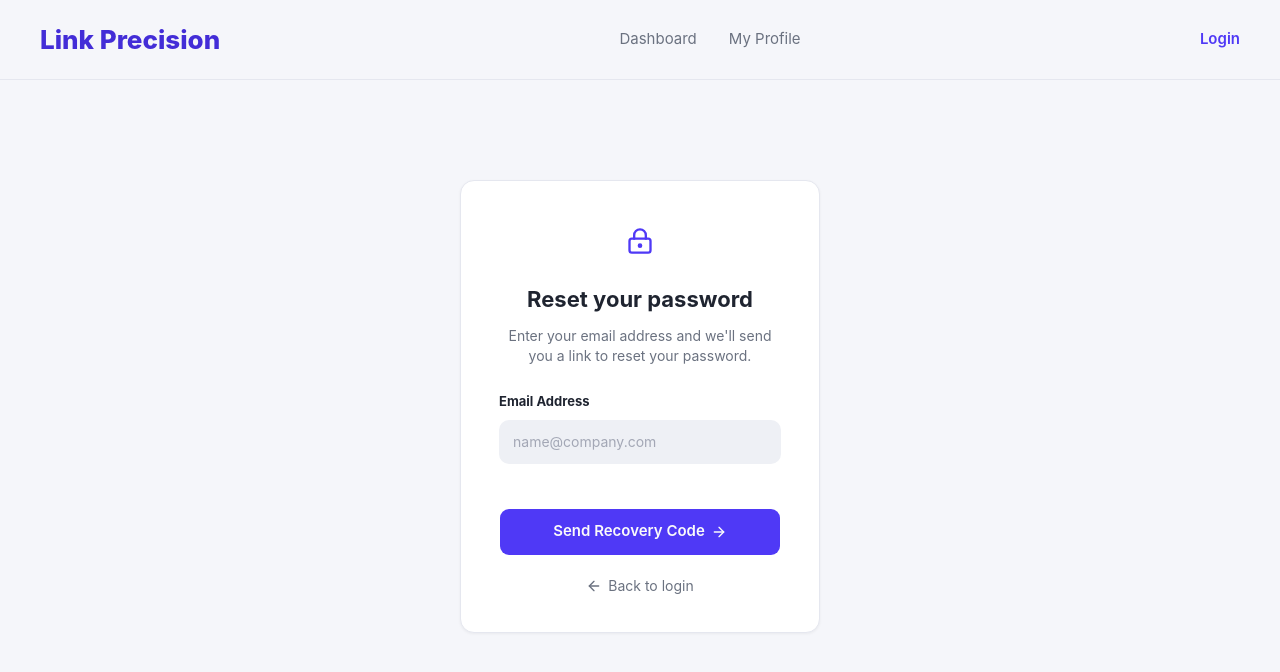
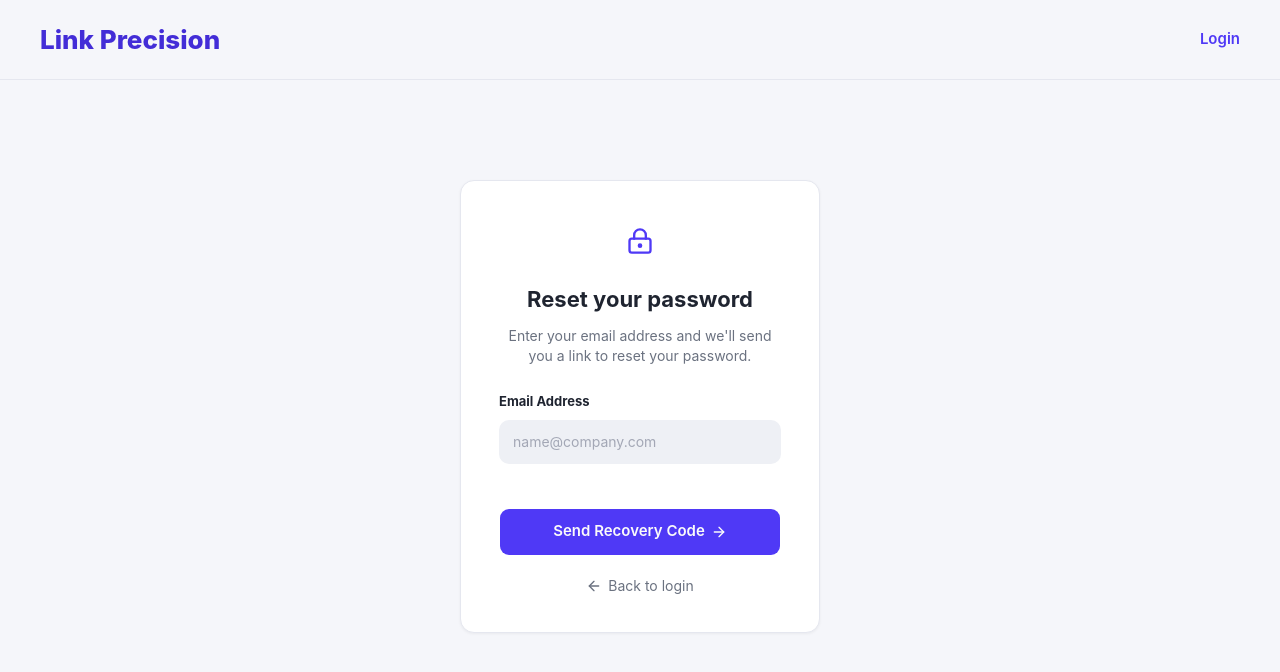
Before and after one commit to PedroPimpao/url-shortener-frontend, a Next.js app: page /forgot-password in a window 1280 px wide. Shown: the top 672 px of the page. Built offline with nearby package versions, Linux system fonts and the light colour scheme; no server answers.

Commit message:
fix(auth): ocultar menu protegido na recuperação de senha

```diff
--- a/app/forgot-password/page.tsx
+++ b/app/forgot-password/page.tsx
@@ -78,10 +78,6 @@ export default function ForgotPasswordPage() {
         >
           Link Precision
         </Link>
-        <nav className="flex gap-8 text-[15px] text-[#6b7280]">
-          <Link href="/dashboard">Dashboard</Link>
-          <Link href="/profile">My Profile</Link>
-        </nav>
         <Link
           href="/login"
           className="text-[15px] font-semibold text-indigo-600"
```
